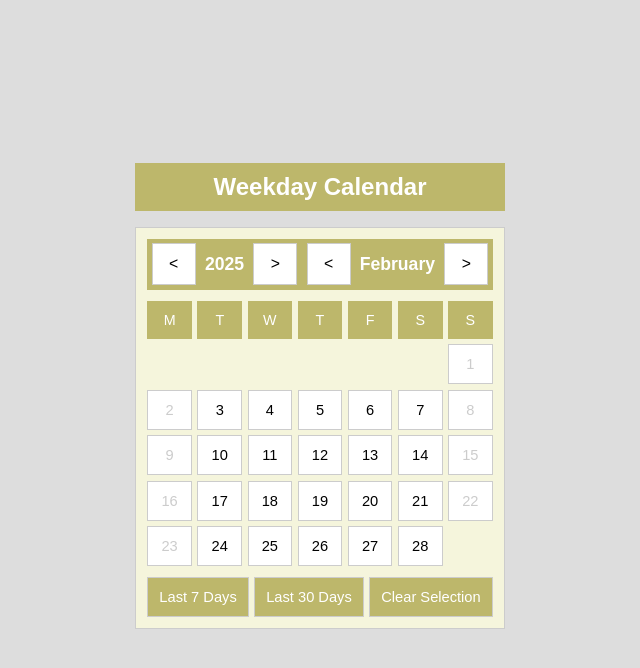
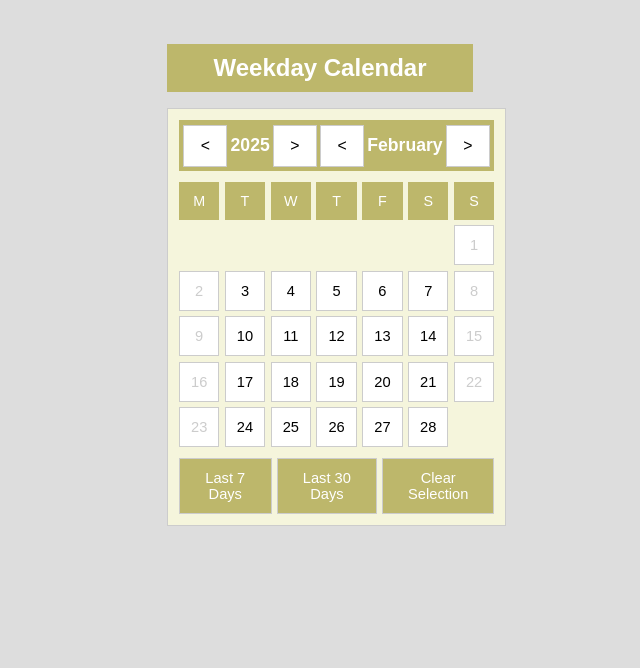
Before and after one commit to pushpendrakukreti/weekday-date-picker, a React (Vite) app: page / in a window 1280 px wide. Shown: the top 668 px of the page, without its empty margins (320-960 px from the left). Built offline with nearby package versions, Linux system fonts and the light colour scheme; a web font is replaced by a local one.

Commit message:
fix: updated styling for calendar

```diff
--- a/src/components/DatePicker/WeekdayDateRangePicker.scss
+++ b/src/components/DatePicker/WeekdayDateRangePicker.scss
@@ -105,8 +105,8 @@
   .predefined-ranges {
     display: flex;
     gap: 5px;
-    flex-wrap: wrap;
     margin-top: 10px;
+    justify-content: space-between;
 
     button {
       padding: 10px;
--- a/src/index.scss
+++ b/src/index.scss
@@ -4,13 +4,13 @@ body {
   .app {
     display: flex;
     justify-content: center;
-    align-items: center;
     min-height: 90vh;
     font-family: sans-serif;
     padding: 20px;
 
     .main-div {
       text-align: center;
+      width: 25%;
 
       .selected-range {
         margin-top: 2%;
```
